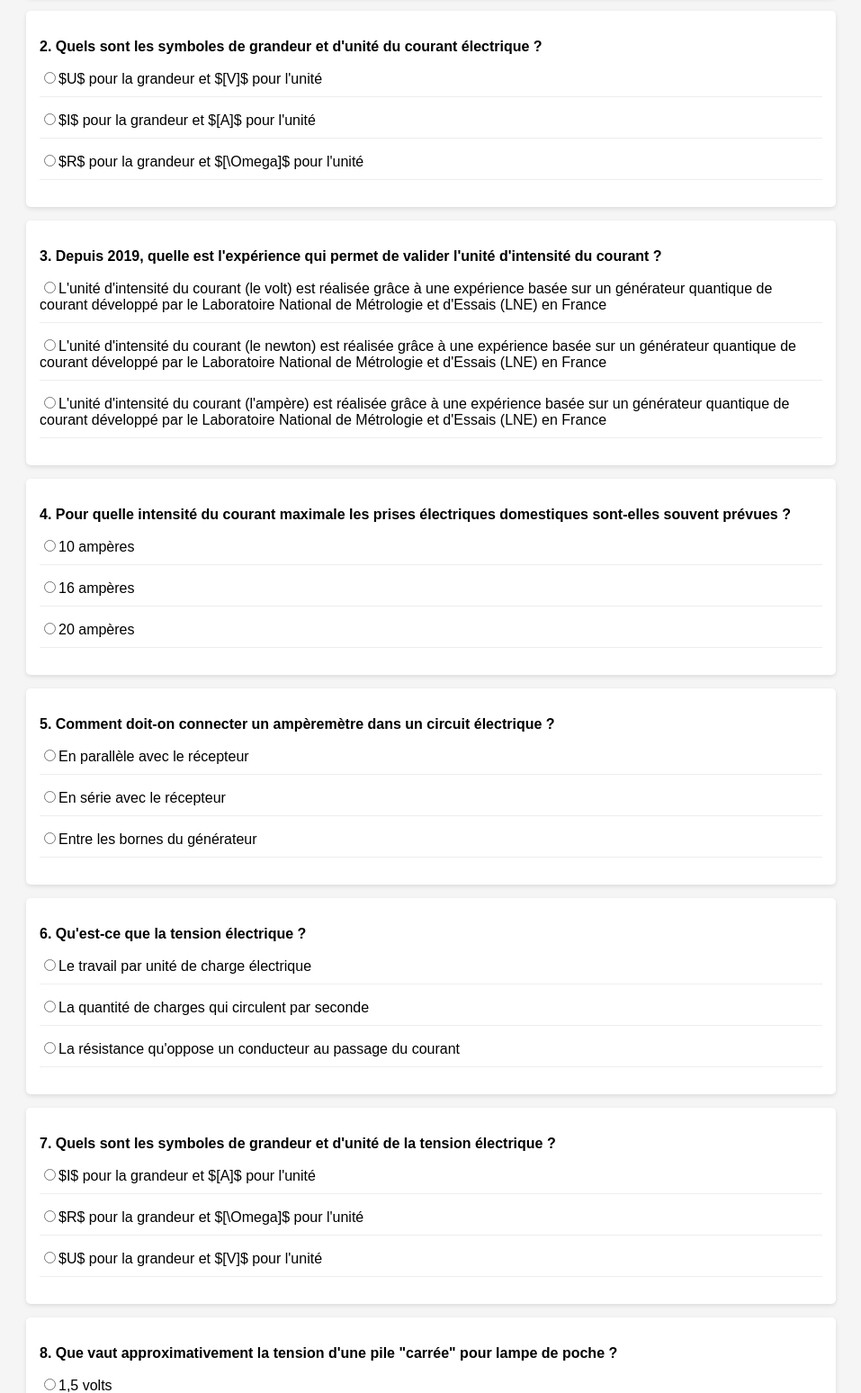
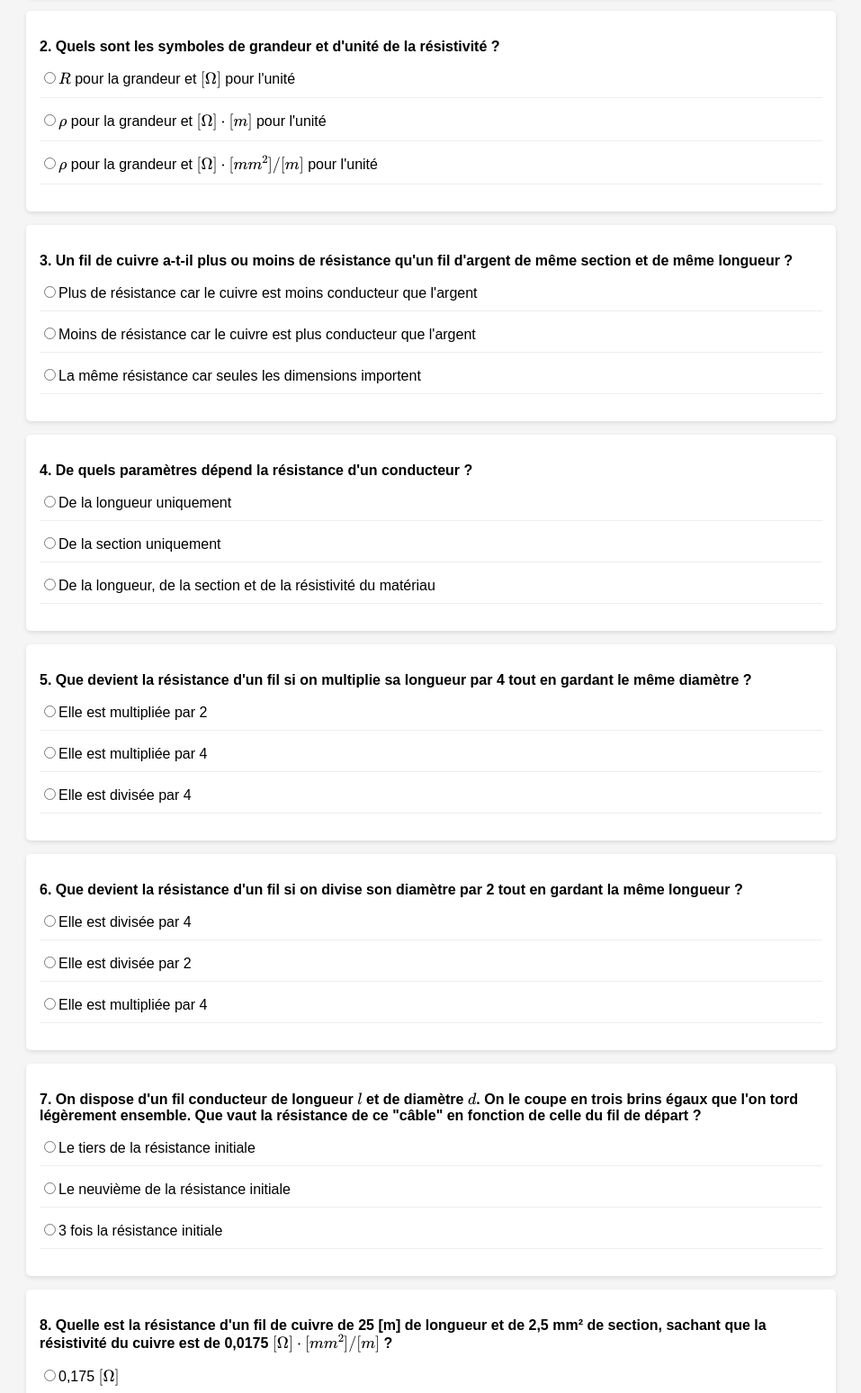
Before and after one commit to qrhd1/oldcfc, a plain HTML site: page docs/qcm_chapitre_3_iel.html in a window 1280 px wide. Shown: the part 321-1869 px from the top of the page at 90% size, without its empty margins (161-1118 px from the left). Drawn offline with nearby package versions, Linux system fonts and the light colour scheme.

Commit message:
qcm 3 mathjax

```diff
--- a/docs/qcm_chapitre_3_iel.html
+++ b/docs/qcm_chapitre_3_iel.html
@@ -39,7 +39,7 @@
         };
 
         // Nom du fichier de questions (dans le même répertoire)
-        const QUIZ_FILE_NAME = 'chapitre_2.txt';
+        const QUIZ_FILE_NAME = 'chapitre_3.txt';
 
         // Charger automatiquement le fichier de questions au chargement de la page
         window.addEventListener('DOMContentLoaded', function() {
@@ -237,7 +237,7 @@
 
                     const label = document.createElement('label');
                     label.htmlFor = `${question.id}${option.id}`;
-                    label.textContent = option.text;
+                    label.innerHTML = option.text; // Utiliser innerHTML pour permettre le rendu des formules MathJax
 
                     optionDiv.appendChild(input);
                     optionDiv.appendChild(label);
@@ -268,6 +268,11 @@
 
             // Ajouter l'écouteur d'événement pour le bouton de vérification
             document.getElementById('check-answers').addEventListener('click', checkAnswers);
+
+            // Rendre les formules MathJax après avoir généré le HTML
+            if (window.MathJax) {
+                MathJax.typesetPromise();
+            }
         }
 
         // Fonction pour vérifier les réponses
```
